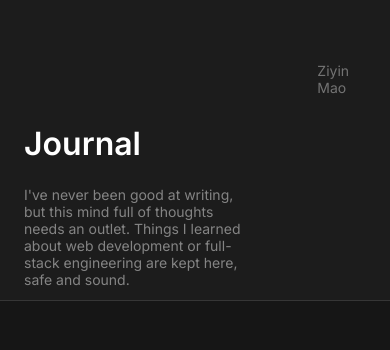
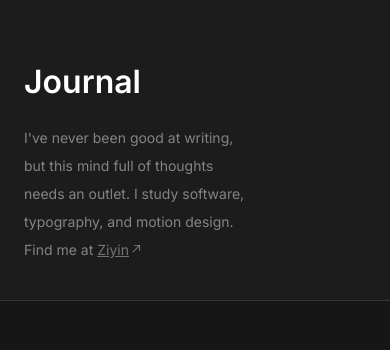
Before and after one commit to RandyTylor69/Blog-2026, a React (Vite) app in the folder frontend/: page / in a window 390 px wide. Shown: the top 350 px of the page. Built offline with nearby package versions, Linux system fonts and the light colour scheme; no server answers.

Commit message:
Add in-page anchor tag for each post. Also adjust intro position.

```diff
--- a/frontend/package.json
+++ b/frontend/package.json
@@ -21,6 +21,7 @@
     "react-syntax-highlighter": "^16.1.1",
     "rehype-highlight": "^7.0.2",
     "rehype-raw": "^7.0.0",
+    "rehype-slug": "^6.0.0",
     "rehype-starry-night": "^2.2.0",
     "remark-gfm": "^4.0.1"
   },
--- a/frontend/src/CSS/Home.css
+++ b/frontend/src/CSS/Home.css
@@ -55,16 +55,6 @@
     grid-template-columns: repeat(6, 1fr);
     gap: 10px;
 
-    & a {
-      height: 20px;
-      text-decoration: none;
-      color: var(--gray-400);
-
-      grid-column: 6;
-      grid-row: 2/3;
-      cursor: pointer;
-    }
-
     & h1 {
       color: white;
       font-size: 32px;
@@ -78,6 +68,18 @@
 
       grid-column: 1/5;
       grid-row: 4/6;
+
+      align-items: center;
+      line-height: 2em;
+
+      & a {
+        color: var(--gray-400);
+      }
+
+      & svg {
+        position: absolute;
+        padding-top: 6px;
+      }
     }
 
     & #header-btn {
@@ -127,7 +129,6 @@
         font-weight: 600;
         grid-row: 1;
         grid-column: 1/3;
-
       }
 
       & .description {
@@ -187,6 +188,7 @@
       height: 2rem;
 
       grid-column: 6;
+      justify-self: end;
     }
   }
 }
@@ -253,4 +255,40 @@
       grid-column: 6;
     }
   }
+
+  .header-wrapper {
+    & header {
+      & h1 {
+        color: white;
+        font-size: 32px;
+        font-weight: 600;
+        grid-column: 1/3;
+        grid-row: 2;
+      }
+
+      & p {
+        color: var(--gray-500);
+
+        grid-column: 1/5;
+        grid-row: 3/6;
+
+        align-items: center;
+        line-height: 2em;
+
+        & a {
+          color: var(--gray-400);
+        }
+
+        & svg {
+          position: absolute;
+          padding-top: 6px;
+        }
+      }
+
+      & #header-btn {
+        grid-column: 6;
+        grid-row: 3;
+      }
+    }
+  }
 }
--- a/frontend/src/pages/CreatePost.jsx
+++ b/frontend/src/pages/CreatePost.jsx
@@ -2,6 +2,7 @@ import { useState, useEffect } from "react";
 import ReactMarkdown from "react-markdown";
 import { useNavigate } from "react-router";
 import "../CSS/CreatePost.css";
+import rehypeSlug from "rehype-slug";
 
 import "github-markdown-css/github-markdown.css";
 import { Prism as SyntaxHighlighter } from "react-syntax-highlighter";
@@ -78,6 +79,7 @@ export default function CreatePost() {
         </form>
         <div className="markdown-body markdown-container ">
           <ReactMarkdown
+            rehypePlugins={[rehypeSlug]}
             components={{
               code({ className, children, ...rest }) {
                 const match = /language-(\w+)/.exec(className || "");
--- a/frontend/src/pages/EditPost.jsx
+++ b/frontend/src/pages/EditPost.jsx
@@ -2,11 +2,11 @@ import { useState, useEffect } from "react";
 import ReactMarkdown from "react-markdown";
 import { useNavigate, useParams } from "react-router";
 import "../CSS/CreatePost.css";
+import rehypeSlug from "rehype-slug";
 
 import "github-markdown-css/github-markdown.css";
 import { Prism as SyntaxHighlighter } from "react-syntax-highlighter";
 import { nord } from "react-syntax-highlighter/dist/esm/styles/prism";
-
 
 export default function EditPost() {
   const [content, setContent] = useState("");
@@ -93,6 +93,7 @@ export default function EditPost() {
         </form>
         <div className="markdown-body markdown-container ">
           <ReactMarkdown
+            rehypePlugins={[rehypeSlug]}
             components={{
               code({ className, children, ...rest }) {
                 const match = /language-(\w+)/.exec(className || "");
--- a/frontend/src/pages/Home.jsx
+++ b/frontend/src/pages/Home.jsx
@@ -3,6 +3,7 @@ import { CgCodeSlash } from "react-icons/cg";
 import { Link } from "react-router";
 import { useEffect, useState, useContext } from "react";
 import { AuthContext } from "../App";
+import { GoArrowUpRight } from "react-icons/go";
 
 export default function Home() {
   const { user } = useContext(AuthContext);
@@ -28,7 +29,6 @@ export default function Home() {
     <div className="outer-wrapper">
       <div className="header-wrapper">
         <header>
-          <a href="https://ziyinmao.vercel.app/">Ziyin Mao</a>
           <h1>Journal</h1>
           {localStorage.user && (
             <Link className="utility-btn" id="header-btn" to="create-post">
@@ -38,8 +38,12 @@ export default function Home() {
 
           <p>
             I've never been good at writing, but this mind full of thoughts
-            needs an outlet. Things I learned about web development or
-            full-stack engineering are kept here, safe and sound.
+            needs an outlet. I study software, typography, and motion
+            design. Find me at{" "}
+            <a target="_blank" href="https://ziyinmao.vercel.app">
+              Ziyin
+            </a>{" "}
+            <GoArrowUpRight />
           </p>
         </header>
       </div>
--- a/frontend/src/pages/Post.jsx
+++ b/frontend/src/pages/Post.jsx
@@ -5,6 +5,7 @@ import ReactMarkdown from "react-markdown";
 import "github-markdown-css/github-markdown.css";
 import { Prism as SyntaxHighlighter } from "react-syntax-highlighter";
 import { nord } from "react-syntax-highlighter/dist/esm/styles/prism";
+import rehypeSlug from "rehype-slug";
 
 export default function Post() {
   const { postid: post_id } = useParams();
@@ -66,6 +67,7 @@ export default function Post() {
           )}
           <div className="markdown-body ">
             <ReactMarkdown
+              rehypePlugins={[rehypeSlug]}
               components={{
                 code({ className, children, ...rest }) {
                   const match = /language-(\w+)/.exec(className || "");
```
Also changed, not shown: 1 other file (tests, documents, lock files or other folders).
